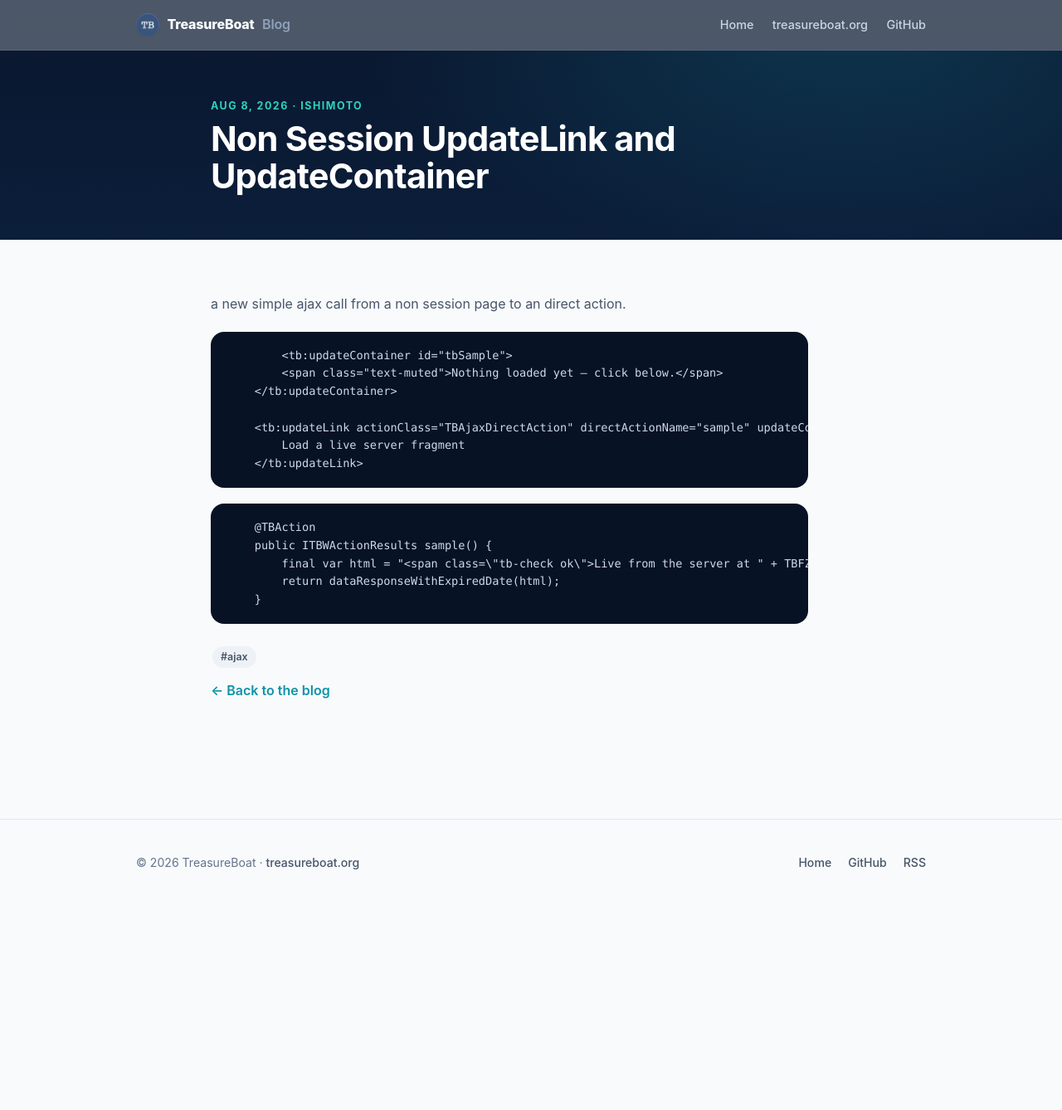
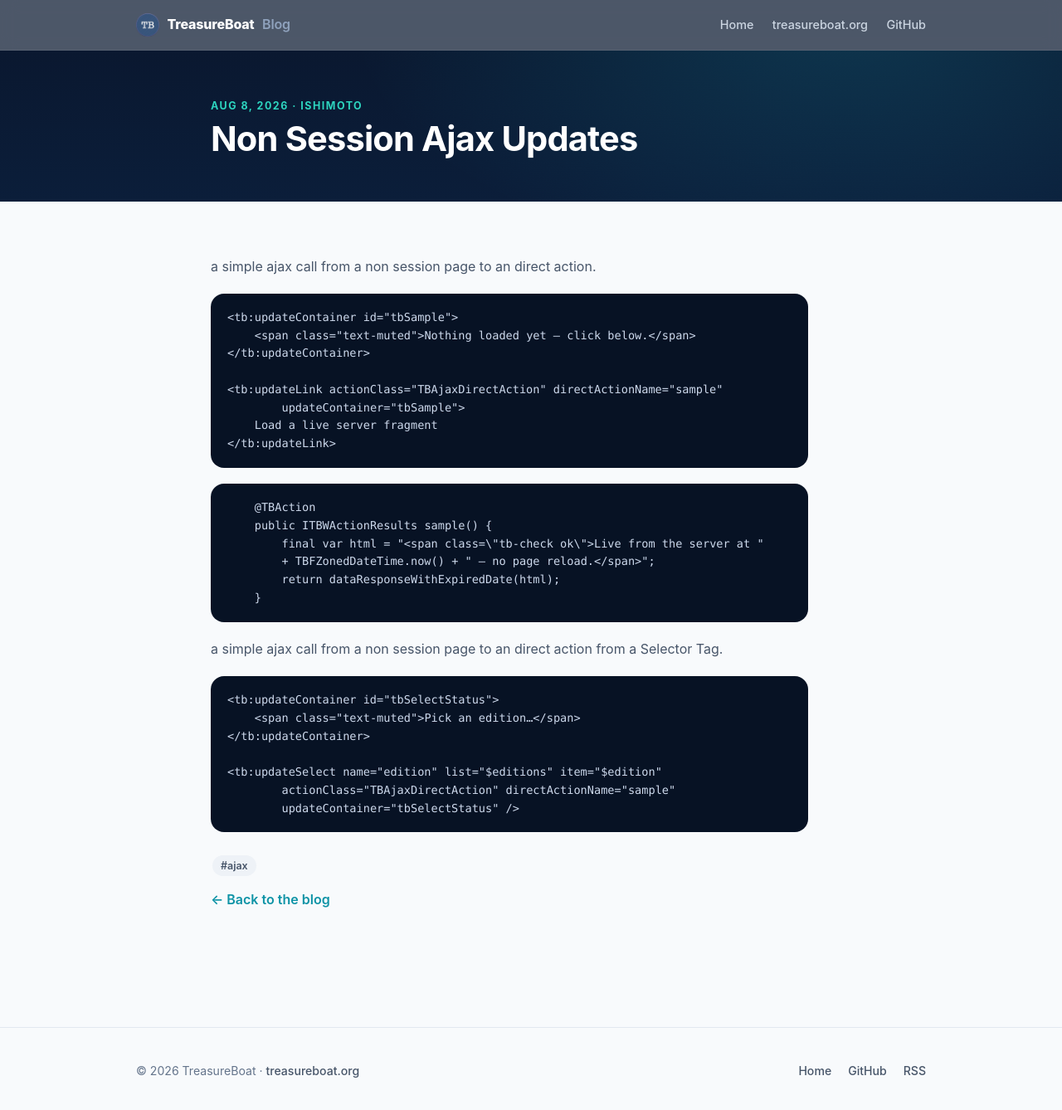
Before and after one commit to ishimoto/ishimoto.github.io, a Jekyll site: the page built from _posts/2026-08-08-updateLink.md, in a window 1280 px wide and 1343 px high. Shown: the top 1338 px of the window at 83% size. Built offline with Jekyll 4.4.1, drawn with Linux system fonts in a browser that asks for light colours.

Commit message:
add selector

```diff
--- a/_posts/2026-08-08-updateLink.md
+++ b/_posts/2026-08-08-updateLink.md
@@ -1,29 +1,42 @@
 ---
 published: true
 layout: post
-title:  "Non Session UpdateLink and UpdateContainer"
+title:  "Non Session Ajax Updates"
 author: ishimoto
 date:   2026-08-08 12:20:00 +0900
 categories: ajax
 tags: ajax
 ---
-a new simple ajax call from a non session page to an direct action.
+a simple ajax call from a non session page to an direct action.
 
 {% highlight html %}
-	<tb:updateContainer id="tbSample">
-    	<span class="text-muted">Nothing loaded yet — click below.</span>
-    </tb:updateContainer>
+<tb:updateContainer id="tbSample">
+    <span class="text-muted">Nothing loaded yet — click below.</span>
+</tb:updateContainer>
 
-    <tb:updateLink actionClass="TBAjaxDirectAction" directActionName="sample" updateContainer="tbSample" class="btn btn-primary" style="margin-top: 12px">
-        Load a live server fragment
-    </tb:updateLink>
+<tb:updateLink actionClass="TBAjaxDirectAction" directActionName="sample"
+	updateContainer="tbSample">
+    Load a live server fragment
+</tb:updateLink>
 {% endhighlight %}
-
 
 {% highlight java %}
     @TBAction
     public ITBWActionResults sample() {
-        final var html = "<span class=\"tb-check ok\">Live from the server at " + TBFZonedDateTime.now() + " — no page reload.</span>";
+        final var html = "<span class=\"tb-check ok\">Live from the server at "
+        + TBFZonedDateTime.now() + " — no page reload.</span>";
         return dataResponseWithExpiredDate(html);
     }
 {% endhighlight %}
+
+a simple ajax call from a non session page to an direct action from a Selector Tag.
+
+{% highlight html %}
+<tb:updateContainer id="tbSelectStatus">
+    <span class="text-muted">Pick an edition…</span>
+</tb:updateContainer>
+
+<tb:updateSelect name="edition" list="$editions" item="$edition"
+        actionClass="TBAjaxDirectAction" directActionName="sample"
+        updateContainer="tbSelectStatus" />
+{% endhighlight %}
```
